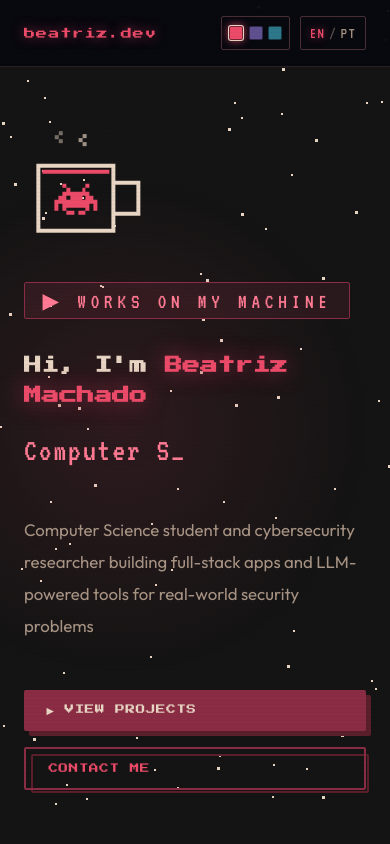
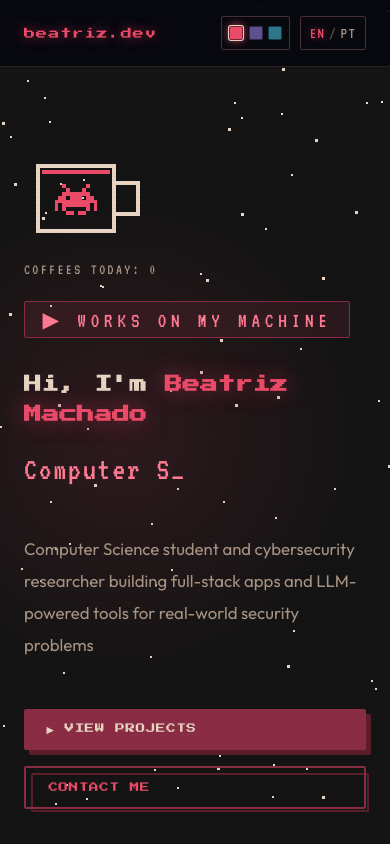
Before and after one commit to INARI18/INARI18.github.io, a React (Vite) app: page / in a window 390 px wide. Shown: the top 844 px of the page. Built offline with nearby package versions, Linux system fonts and the light colour scheme.

Commit message:
hero: make the mug fillable with a daily counter and overflow

```diff
--- a/src/components/RetroMug/RetroMug.module.css
+++ b/src/components/RetroMug/RetroMug.module.css
@@ -5,6 +5,32 @@
   transform: translateY(-50%);
   z-index: 2;
   animation: float 4s ease-in-out infinite;
+  display: flex;
+  flex-direction: column;
+  align-items: center;
+  gap: 0.25rem;
+}
+
+.btn {
+  padding: 0;
+  border: none;
+  background: transparent;
+  cursor: pointer;
+  border-radius: var(--radius-md);
+  transition: transform 0.15s;
+}
+
+.btn:hover {
+  transform: rotate(-3deg);
+}
+
+.btn:active {
+  transform: rotate(-3deg) scale(0.97);
+}
+
+.btn:focus-visible {
+  outline: 2px solid var(--rose-glow);
+  outline-offset: 8px;
 }
 
 .svg {
@@ -12,6 +38,63 @@
   height: 280px;
   display: block;
   shape-rendering: crispEdges;
+}
+
+.coffee {
+  transition: y 0.4s cubic-bezier(0.2, 0.8, 0.2, 1), height 0.4s cubic-bezier(0.2, 0.8, 0.2, 1);
+}
+
+.shake {
+  animation: shake 0.4s steps(2) 2;
+}
+
+@keyframes shake {
+  0% { transform: translateX(-3px) rotate(-2deg); }
+  50% { transform: translateX(3px) rotate(2deg); }
+  100% { transform: translateX(-3px) rotate(-2deg); }
+}
+
+/* spill: three drips fall along the mug, the puddle grows at the base */
+.drip1,
+.drip2,
+.drip3 {
+  animation: drip 1.1s steps(8) forwards;
+}
+.drip2 {
+  animation-delay: 0.15s;
+}
+.drip3 {
+  animation-delay: 0.3s;
+}
+
+@keyframes drip {
+  from { transform: translateY(0); opacity: 1; }
+  to { transform: translateY(100px); opacity: 1; }
+}
+
+.puddle {
+  animation: puddle 1.2s steps(6) 0.5s forwards;
+}
+
+@keyframes puddle {
+  from { width: 0; x: 100px; }
+  to { width: 64px; x: 84px; }
+}
+
+.counter {
+  font-family: 'VT323', monospace;
+  font-size: 1.1rem;
+  letter-spacing: 0.15em;
+  color: var(--text-muted);
+}
+
+.steamGroup {
+  opacity: 0;
+  transition: opacity 0.4s;
+}
+
+.steamOn {
+  opacity: 1;
 }
 
 .steam {
@@ -56,10 +139,34 @@
     margin: 0 0 1.5rem;
     order: -1;
     align-self: flex-start;
-    display: block;
+    align-items: flex-start;
   }
   .svg {
     width: 130px;
     height: 130px;
   }
+  .counter {
+    font-size: 0.95rem;
+  }
 }
+
+@media (prefers-reduced-motion: reduce) {
+  .wrap,
+  .steam {
+    animation: none;
+  }
+  .steamGroup {
+    display: none;
+  }
+  .coffee,
+  .btn {
+    transition: none;
+  }
+  .shake,
+  .drip1,
+  .drip2,
+  .drip3,
+  .puddle {
+    animation: none;
+  }
+}
--- a/src/components/RetroMug/RetroMug.tsx
+++ b/src/components/RetroMug/RetroMug.tsx
@@ -1,3 +1,5 @@
+import { useEffect, useState } from 'react';
+import { useLang } from 'contexts/LanguageContext';
 import styles from './RetroMug.module.css';
 
 // Classic space invader pattern (11 cols × 8 rows)
@@ -16,7 +18,64 @@ const CELL = 6;
 const INV_X = 47;
 const INV_Y = 86;
 
+// mug interior: x 28..132, y 64..152 (the strip at y=64 is the rim line)
+const INNER_TOP = 70;
+const INNER_BOTTOM = 152;
+const LEVELS = [0, 28, 56, INNER_BOTTOM - INNER_TOP]; // coffee height per level
+const FULL = LEVELS.length - 1;
+const COOL_MS = 20_000; // one level lost every 20s
+const OVERFLOW_MS = 1400;
+const STORAGE_KEY = 'portfolio.coffee';
+
+function today() {
+  return new Date().toISOString().slice(0, 10);
+}
+
+function loadCups(): number {
+  try {
+    const raw = localStorage.getItem(STORAGE_KEY);
+    if (!raw) return 0;
+    const saved = JSON.parse(raw) as { date: string; cups: number };
+    return saved.date === today() ? saved.cups : 0;
+  } catch {
+    return 0;
+  }
+}
+
 export function RetroMug() {
+  const { t } = useLang();
+  const [level, setLevel] = useState(0);
+  const [cups, setCups] = useState(loadCups);
+  const [overflow, setOverflow] = useState(false);
+
+  useEffect(() => {
+    if (level === 0) return;
+    const id = setTimeout(() => setLevel((l) => l - 1), COOL_MS);
+    return () => clearTimeout(id);
+  }, [level]);
+
+  const fill = () => {
+    if (level === FULL) {
+      // already full: it spills, and spilled coffee does not count
+      setOverflow(true);
+      setTimeout(() => setOverflow(false), OVERFLOW_MS);
+      return;
+    }
+    setLevel(FULL);
+    setCups((c) => {
+      const next = c + 1;
+      try {
+        localStorage.setItem(STORAGE_KEY, JSON.stringify({ date: today(), cups: next }));
+      } catch {
+        /* storage unavailable: count just does not persist */
+      }
+      return next;
+    });
+  };
+
+  const coffeeH = LEVELS[level];
+  const hot = level > 0;
+
   const invaderRects = INVADER.flatMap((row, y) =>
     row.split('').map((c, x) =>
       c === '1' ? (
@@ -33,13 +92,22 @@ export function RetroMug() {
   );
 
   return (
-    <div className={styles.wrap} aria-hidden="true">
+    <div className={styles.wrap}>
+      <button
+        type="button"
+        className={`${styles.btn} ${overflow ? styles.shake : ''}`}
+        onClick={fill}
+        aria-label={t.hero.fillMug}
+        title={t.hero.fillMug}
+      >
         <svg
           className={styles.svg}
           viewBox="0 0 200 200"
           xmlns="http://www.w3.org/2000/svg"
+          aria-hidden="true"
         >
-        {/* ====== STEAM ====== */}
+          {/* ====== STEAM (only while the coffee is hot) ====== */}
+          <g className={`${styles.steamGroup} ${hot ? styles.steamOn : ''}`}>
             <g className={`${styles.steam} ${styles.steam1}`}>
               <rect x="56" y="32" width="6" height="6" fill="var(--text)" />
               <rect x="50" y="26" width="6" height="6" fill="var(--text)" />
@@ -55,6 +123,17 @@ export function RetroMug() {
               <rect x="116" y="26" width="6" height="6" fill="var(--text)" />
               <rect x="122" y="20" width="6" height="6" fill="var(--text)" />
             </g>
+          </g>
+
+          {/* ====== COFFEE (fills from the bottom) ====== */}
+          <rect
+            className={styles.coffee}
+            x="28"
+            y={INNER_BOTTOM - coffeeH}
+            width="104"
+            height={coffeeH}
+            fill="var(--rose-deep)"
+          />
 
           {/* ====== MUG BODY (outline only) ====== */}
           <rect
@@ -67,7 +146,7 @@ export function RetroMug() {
             strokeWidth="6"
           />
 
-        {/* Coffee thin strip at top */}
+          {/* rim strip */}
           <rect x="28" y="64" width="104" height="6" fill="var(--accent)" />
 
           {/* ====== HANDLE (outline only) ====== */}
@@ -83,7 +162,21 @@ export function RetroMug() {
 
           {/* ====== INVADER DECAL (filled) ====== */}
           {invaderRects}
+
+          {/* ====== SPILL: drips down the right side and a puddle at the base ====== */}
+          {overflow && (
+            <g className={styles.spill}>
+              <rect className={styles.drip1} x="126" y="58" width="6" height="6" fill="var(--rose-deep)" />
+              <rect className={styles.drip2} x="102" y="58" width="6" height="6" fill="var(--rose-deep)" />
+              <rect className={styles.drip3} x="140" y="58" width="6" height="6" fill="var(--rose-deep)" />
+              <rect className={styles.puddle} x="100" y="160" width="0" height="6" fill="var(--rose-deep)" />
+            </g>
+          )}
         </svg>
+      </button>
+      <div className={styles.counter} aria-live="polite">
+        {overflow ? t.hero.overflow : t.hero.coffees(cups)}
+      </div>
     </div>
   );
 }
--- a/src/i18n/translations.ts
+++ b/src/i18n/translations.ts
@@ -20,6 +20,9 @@ export type Dict = {
     desc: string;
     viewProjects: string;
     contactMe: string;
+    fillMug: string;
+    coffees: (n: number) => string;
+    overflow: string;
   };
   about: {
     section: string;
@@ -104,6 +107,9 @@ export const translations: Record<Lang, Dict> = {
       desc: "Computer Science student and cybersecurity researcher building full-stack apps and LLM-powered tools for real-world security problems",
       viewProjects: "▶ VIEW PROJECTS",
       contactMe: "CONTACT ME",
+      fillMug: "Fill the mug",
+      coffees: (n) => `COFFEES TODAY: ${n}`,
+      overflow: "OVERFLOW!",
     },
     about: {
       section: "// SECTION 01",
@@ -202,6 +208,9 @@ export const translations: Record<Lang, Dict> = {
       desc: "Estudante de Ciência da Computação e pesquisadora em cibersegurança construindo apps full-stack e ferramentas com LLMs para problemas reais de segurança",
       viewProjects: "▶ VER PROJETOS",
       contactMe: "ENTRE EM CONTATO",
+      fillMug: "Encher a caneca",
+      coffees: (n) => `CAFÉS HOJE: ${n}`,
+      overflow: "TRANSBORDOU!",
     },
     about: {
       section: "// SEÇÃO 01",
```
Lines whose indentation alone changed are shown as unchanged.
